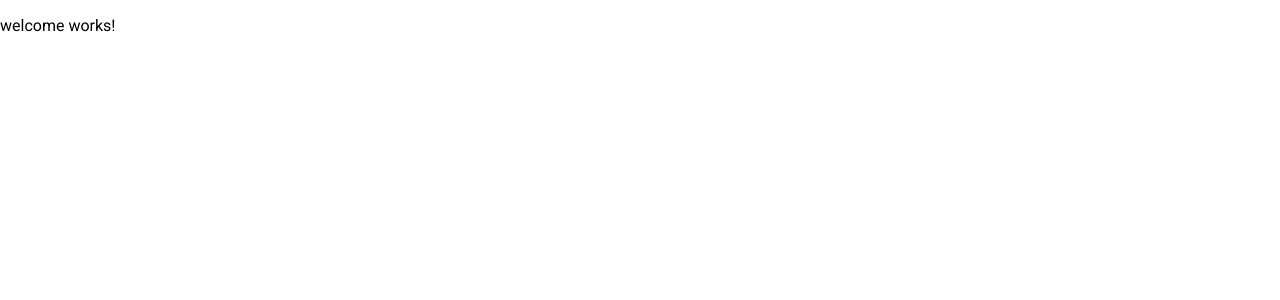
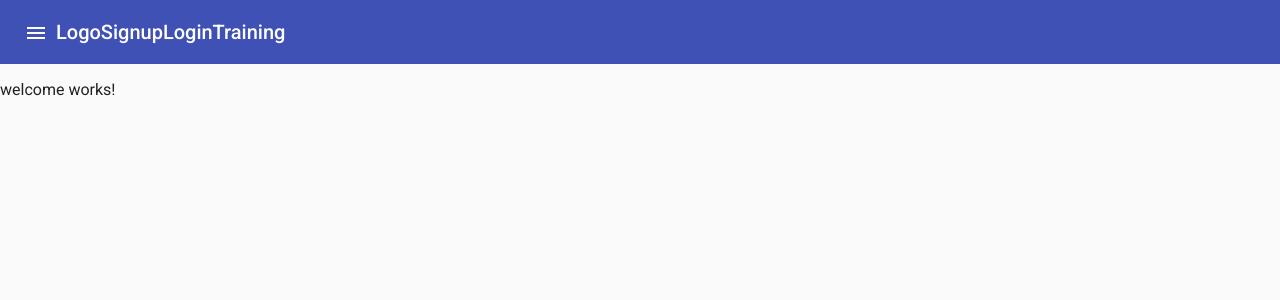
Before and after one commit to jonghyuk82/fitness-tracker-angular, an Angular app: page / in a window 1280 px wide. Shown: the top 300 px of the page. Built offline with nearby package versions, Linux system fonts and the light colour scheme.

Commit message:
adding side nav bar 1

```diff
--- a/src/app/app.component.css
+++ b/src/app/app.component.css
@@ -0,0 +1,19 @@
+mat-sidenav-container,
+mat-sidenav-content,
+mat-sidenav {
+  height: 100%;
+}
+
+mat-sidenav {
+  width: 250px;
+}
+
+a {
+  text-decoration: none;
+  color: white;
+}
+
+a:hover,
+a:active {
+  color: lightgray;
+}
--- a/src/app/app.component.html
+++ b/src/app/app.component.html
@@ -1 +1,23 @@
-<router-outlet></router-outlet>
+<mat-sidenav-container>
+  <mat-sidenav #sidenav role="navigation">
+    <p>I'm side nav</p>
+  </mat-sidenav>
+  <mat-sidenav-content>
+    <mat-toolbar color="primary">
+      <div>
+        <button mat-icon-button (click)="sidenav.toggle()">
+          <mat-icon> menu </mat-icon>
+        </button>
+      </div>
+      <div>Logo</div>
+      <div fxFlex>
+        <a routerLink="/signup">Signup</a>
+        <a routerLink="/login">Login</a>
+        <a routerLink="/training">Training</a>
+      </div>
+    </mat-toolbar>
+    <main>
+      <router-outlet></router-outlet>
+    </main>
+  </mat-sidenav-content>
+</mat-sidenav-container>
--- a/src/app/app.component.ts
+++ b/src/app/app.component.ts
@@ -1,10 +1,11 @@
-import { Component } from '@angular/core';
+import { Component, ViewChild } from '@angular/core';
 
 @Component({
   selector: 'app-root',
   templateUrl: './app.component.html',
-  styleUrls: ['./app.component.css']
+  styleUrls: ['./app.component.css'],
 })
 export class AppComponent {
   title = 'fitness-tracker';
+
 }
--- a/src/app/material.module.ts
+++ b/src/app/material.module.ts
@@ -6,6 +6,8 @@ import { MatInputModule } from '@angular/material/input';
 import { MatDatepickerModule } from '@angular/material/datepicker';
 import { MatNativeDateModule } from '@angular/material/core';
 import { MatCheckboxModule } from '@angular/material/checkbox';
+import { MatSidenavModule } from '@angular/material/sidenav';
+import { MatToolbarModule } from '@angular/material/toolbar';
 
 @NgModule({
   imports: [
@@ -16,6 +18,8 @@ import { MatCheckboxModule } from '@angular/material/checkbox';
     MatDatepickerModule,
     MatNativeDateModule,
     MatCheckboxModule,
+    MatSidenavModule,
+    MatToolbarModule,
   ],
   exports: [
     MatButtonModule,
@@ -25,6 +29,8 @@ import { MatCheckboxModule } from '@angular/material/checkbox';
     MatDatepickerModule,
     MatNativeDateModule,
     MatCheckboxModule,
+    MatSidenavModule,
+    MatToolbarModule,
   ],
 })
 export class MaterialModule {}
--- a/src/index.html
+++ b/src/index.html
@@ -1,14 +1,20 @@
-<!doctype html>
+<!DOCTYPE html>
 <html lang="en">
   <head>
-  <meta charset="utf-8">
+    <meta charset="utf-8" />
     <title>FitnessTracker</title>
-  <base href="/">
-  <meta name="viewport" content="width=device-width, initial-scale=1">
-  <link rel="icon" type="image/x-icon" href="favicon.ico">
-  <link rel="preconnect" href="https://fonts.gstatic.com">
-  <link href="https://fonts.googleapis.com/css2?family=Roboto:wght@300;400;500&display=swap" rel="stylesheet">
-  <link href="https://fonts.googleapis.com/icon?family=Material+Icons" rel="stylesheet">
+    <base href="/" />
+    <meta name="viewport" content="width=device-width, initial-scale=1" />
+    <link rel="icon" type="image/x-icon" href="favicon.ico" />
+    <link rel="preconnect" href="https://fonts.gstatic.com" />
+    <link
+      href="https://fonts.googleapis.com/css2?family=Roboto:wght@300;400;500&display=swap"
+      rel="stylesheet"
+    />
+    <link
+      href="https://fonts.googleapis.com/icon?family=Material+Icons"
+      rel="stylesheet"
+    />
   </head>
   <body>
     <app-root></app-root>
--- a/src/styles.css
+++ b/src/styles.css
@@ -1,4 +1,14 @@
 /* You can add global styles to this file, and also import other style files */
 
-html, body { height: 100%; }
-body { margin: 0; font-family: Roboto, "Helvetica Neue", sans-serif; }
+html,
+body {
+  height: 100%;
+}
+body {
+  margin: 0;
+  font-family: Roboto, "Helvetica Neue", sans-serif;
+}
+
+body {
+  margin: 0;
+}
```
Lines whose indentation alone changed are shown as unchanged.
